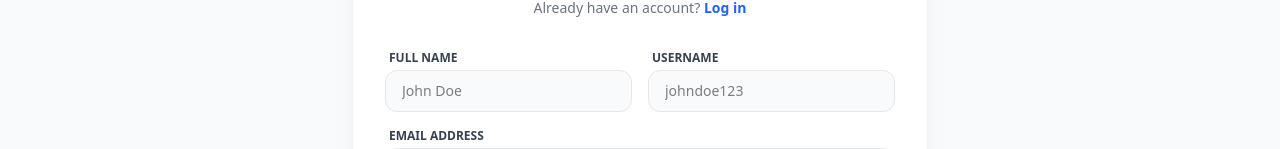
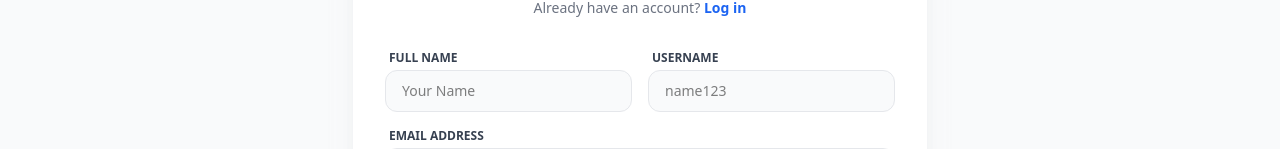
Before and after one commit to Asemhamed/social-app, a React (Vite) app: page /register in a window 1280 px wide. Shown: the part 243-392 px from the top of the page. Built offline with nearby package versions, Linux system fonts and the light colour scheme.

Commit message:
Update placeholder

```diff
--- a/src/Pages/Register/Register.jsx
+++ b/src/Pages/Register/Register.jsx
@@ -78,12 +78,12 @@ async function sendData(userData){
           <div className="grid grid-cols-1 md:grid-cols-2 gap-4">
             <div>
               <label className="text-xs font-bold text-gray-700 uppercase ml-1 mb-1 block">Full Name</label>
-              <input {...register('name')} type="text" placeholder="John Doe" className={inputStyle(errors.name)} />
+              <input {...register('name')} type="text" placeholder="Your Name" className={inputStyle(errors.name)} />
               {errors.name && <p className="text-red-500 text-[10px] mt-1 ml-1">{errors.name.message}</p>}
             </div>
             <div>
               <label className="text-xs font-bold text-gray-700 uppercase ml-1 mb-1 block">Username</label>
-              <input {...register('username')} type="text" placeholder="johndoe123" className={inputStyle(errors.username)} />
+              <input {...register('username')} type="text" placeholder="name123" className={inputStyle(errors.username)} />
               {errors.username && <p className="text-red-500 text-[10px] mt-1 ml-1">{errors.username.message}</p>}
             </div>
           </div>
```
